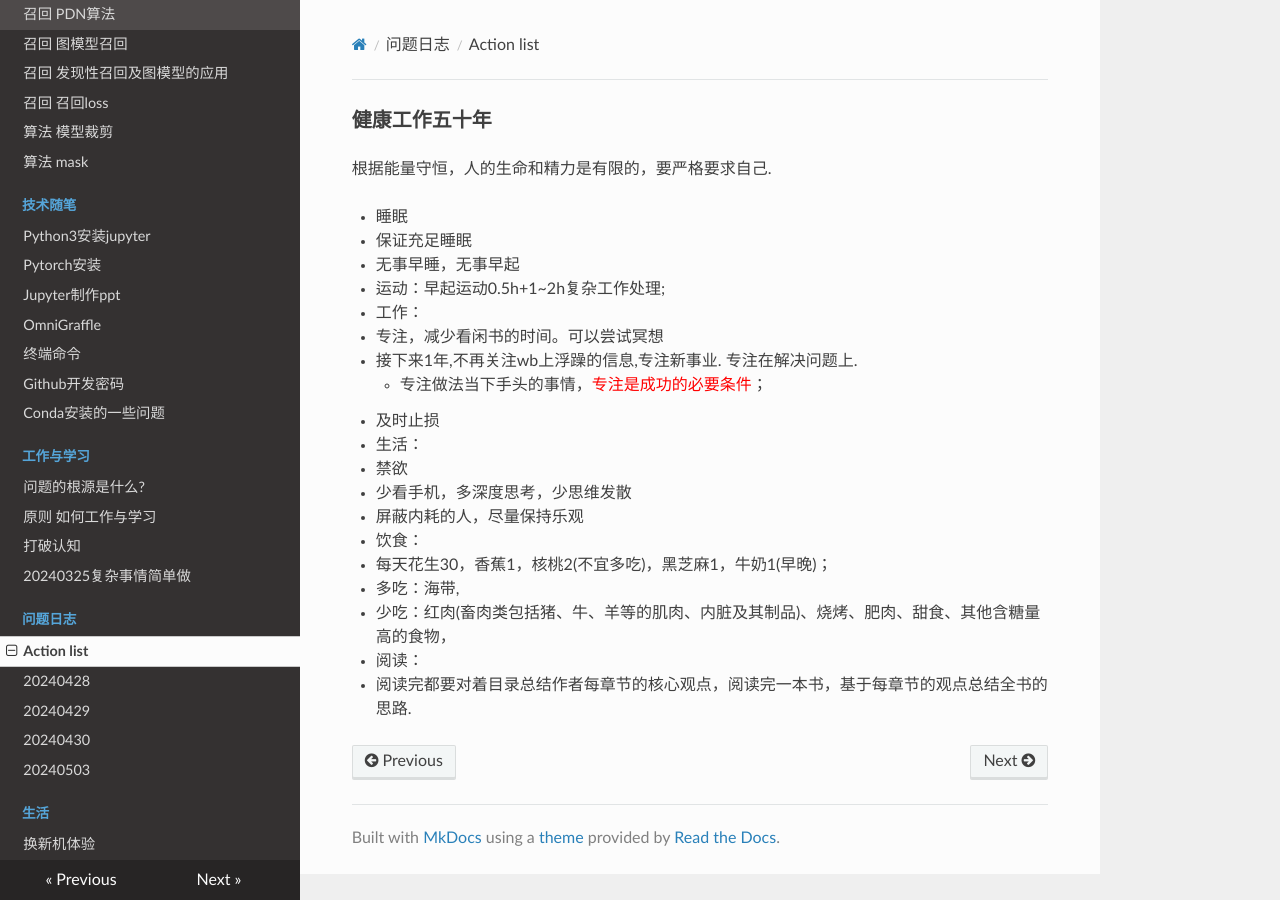
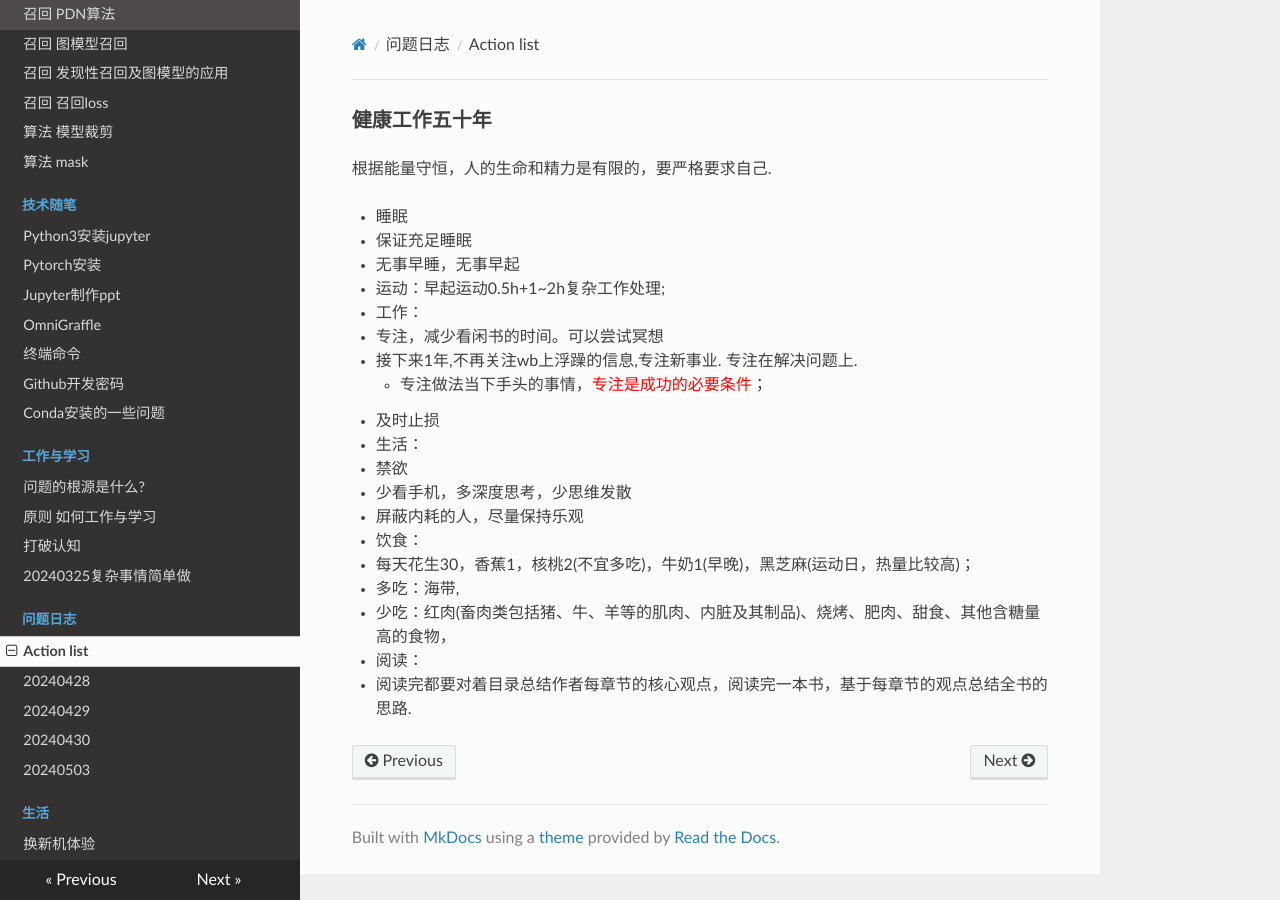
Before and after one commit to MatthewZhuang/guomianzhuang-personal-site, an MkDocs documentation site: the page built from docs/问题日志/action_list.md, in a window 1280 px wide. Built offline with MkDocs 1.6.1, drawn with Linux system fonts in a browser that asks for light colours; nearby versions of some CDN libraries.

Commit message:
update 0505

```diff
--- a/docs/问题日志/action_list.md
+++ b/docs/问题日志/action_list.md
@@ -19,7 +19,7 @@
   - 屏蔽内耗的人，尽量保持乐观
 
 - 饮食：
-  - 每天花生30，香蕉1，核桃2(不宜多吃)，黑芝麻1，牛奶1(早晚)；
+  - 每天花生30，香蕉1，核桃2(不宜多吃)，牛奶1(早晚)，黑芝麻(运动日，热量比较高)；
   - 多吃：海带,
   - 少吃：红肉(畜肉类包括猪、牛、羊等的肌肉、内脏及其制品)、烧烤、肥肉、甜食、其他含糖量高的食物，
 
```
